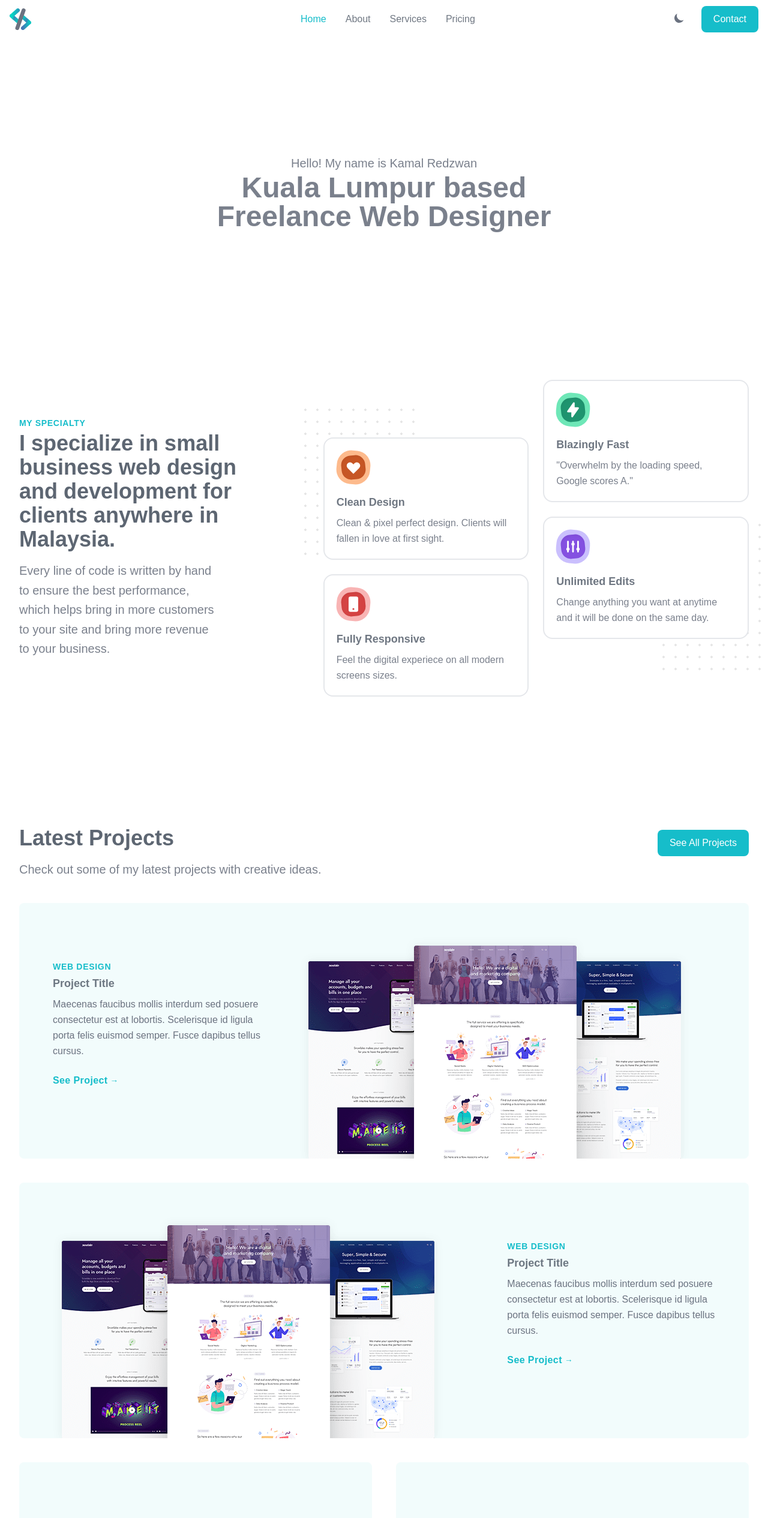
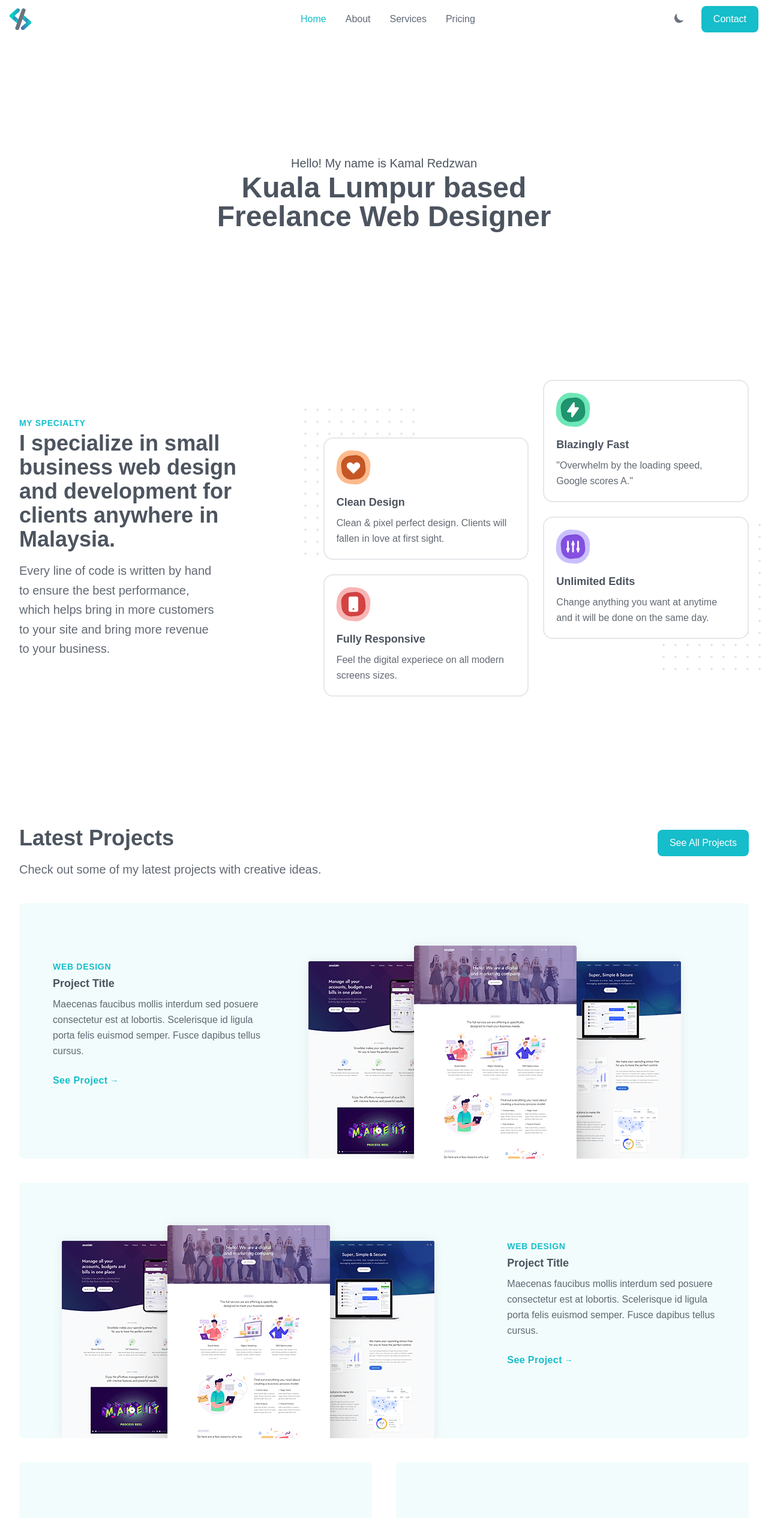
Before and after one commit to kmlrdzwn/tailwind-flowbite, a website: page index.html in a window 1280 px wide. Shown: the top 2530 px of the page at 60% size. Drawn offline with Linux system fonts and the light colour scheme.

Commit message:
Adjust Text Color

```diff
--- a/index.html
+++ b/index.html
@@ -18,8 +18,8 @@
   </head>
   <body>
     <!-- NAVBAR -->
-    <nav class="border-gray-200 bg-white px-4 py-2.5 dark:bg-gray-800">
-      <div class="container md:relative mx-auto flex items-center justify-between">
+    <nav class="border-gray-200 bg-white px-4 py-2.5 dark:bg-gray-800 sm:px-4">
+      <div class="container mx-auto flex flex-wrap items-center justify-between md:relative">
         <!-- LOGO -->
         <a href="/" class="flex items-center">
           <img src="/images/logo.svg" class="h-6 sm:h-9" alt="Kamal Redzwan Logo" />
@@ -45,28 +45,28 @@
           <!-- END: MENU BUTTON -->
 
           <!-- DARK MODE TOGGLE -->
-          <button id="theme-toggle" type="button" class="md:top-0 md:right-[7rem] md:absolute ml-2 rounded-lg p-2.5 text-sm text-gray-500 hover:bg-gray-100 focus:outline-none focus:ring-4 focus:ring-gray-200 dark:text-gray-400 dark:hover:bg-gray-700 dark:focus:ring-gray-700">
+          <button id="theme-toggle" type="button" class="ml-2 rounded-lg p-2.5 text-sm text-gray-500 hover:bg-gray-100 focus:outline-none focus:ring-4 focus:ring-gray-200 dark:text-gray-400 dark:hover:bg-gray-700 dark:focus:ring-gray-700 md:absolute md:top-0 md:right-[7rem]">
             <svg id="theme-toggle-dark-icon" class="hidden h-5 w-5" fill="currentColor" viewBox="0 0 20 20" xmlns="http://www.w3.org/2000/svg"><path d="M17.293 13.293A8 8 0 016.707 2.707a8.001 8.001 0 1010.586 10.586z"></path></svg>
             <svg id="theme-toggle-light-icon" class="hidden h-5 w-5" fill="currentColor" viewBox="0 0 20 20" xmlns="http://www.w3.org/2000/svg"><path d="M10 2a1 1 0 011 1v1a1 1 0 11-2 0V3a1 1 0 011-1zm4 8a4 4 0 11-8 0 4 4 0 018 0zm-.464 4.95l.707.707a1 1 0 001.414-1.414l-.707-.707a1 1 0 00-1.414 1.414zm2.12-10.607a1 1 0 010 1.414l-.706.707a1 1 0 11-1.414-1.414l.707-.707a1 1 0 011.414 0zM17 11a1 1 0 100-2h-1a1 1 0 100 2h1zm-7 4a1 1 0 011 1v1a1 1 0 11-2 0v-1a1 1 0 011-1zM5.05 6.464A1 1 0 106.465 5.05l-.708-.707a1 1 0 00-1.414 1.414l.707.707zm1.414 8.486l-.707.707a1 1 0 01-1.414-1.414l.707-.707a1 1 0 011.414 1.414zM4 11a1 1 0 100-2H3a1 1 0 000 2h1z" fill-rule="evenodd" clip-rule="evenodd"></path></svg>
           </button>
           <!-- END: DARK MODE TOGGLE -->
         </div>
 
-        <div class="ml-[4.5rem] hidden w-full items-center justify-between md:order-1 md:flex md:w-auto" id="mobile-menu">
+        <div class="hidden w-full items-center justify-between md:order-1 md:ml-[4.5rem] md:flex md:w-auto" id="mobile-menu">
           <ul class="mt-4 flex flex-col md:mt-0 md:flex-row md:space-x-8 md:text-sm md:font-medium">
             <!-- NAV ITEMS-->
             <li>
               <a href="#" class="block rounded bg-teal-400 py-2 pr-4 pl-3 text-base text-white dark:text-white md:bg-transparent md:p-0 md:text-teal-400" aria-current="page">Home</a>
             </li>
             <li>
-              <a href="#" class="block border-b border-gray-100 py-2 pr-4 pl-3 text-base text-gray-600/80 hover:bg-gray-50 dark:border-gray-700 dark:text-gray-400 dark:hover:bg-gray-700 dark:hover:text-white md:border-0 md:p-0 md:hover:bg-transparent md:hover:text-teal-400 md:dark:hover:bg-transparent md:dark:hover:text-white">About</a>
+              <a href="#" class="block border-b border-gray-100 py-2 pr-4 pl-3 text-base text-gray-700/80 hover:bg-gray-50 dark:border-gray-700 dark:text-gray-400 dark:hover:bg-gray-700 dark:hover:text-white md:border-0 md:p-0 md:hover:bg-transparent md:hover:text-teal-400 md:dark:hover:bg-transparent md:dark:hover:text-white">About</a>
             </li>
 
             <li>
-              <a href="#" class="block border-b border-gray-100 py-2 pr-4 pl-3 text-base text-gray-600/80 hover:bg-gray-50 dark:border-gray-700 dark:text-gray-400 dark:hover:bg-gray-700 dark:hover:text-white md:border-0 md:p-0 md:hover:bg-transparent md:hover:text-teal-400 md:dark:hover:bg-transparent md:dark:hover:text-white">Services</a>
+              <a href="#" class="block border-b border-gray-100 py-2 pr-4 pl-3 text-base text-gray-700/80 hover:bg-gray-50 dark:border-gray-700 dark:text-gray-400 dark:hover:bg-gray-700 dark:hover:text-white md:border-0 md:p-0 md:hover:bg-transparent md:hover:text-teal-400 md:dark:hover:bg-transparent md:dark:hover:text-white">Services</a>
             </li>
             <li>
-              <a href="#" class="block border-b border-gray-100 py-2 pr-4 pl-3 text-base text-gray-600/80 hover:bg-gray-50 dark:border-gray-700 dark:text-gray-400 dark:hover:bg-gray-700 dark:hover:text-white md:border-0 md:p-0 md:hover:bg-transparent md:hover:text-teal-400 md:dark:hover:bg-transparent md:dark:hover:text-white">Pricing</a>
+              <a href="#" class="block border-b border-gray-100 py-2 pr-4 pl-3 text-base text-gray-700/80 hover:bg-gray-50 dark:border-gray-700 dark:text-gray-400 dark:hover:bg-gray-700 dark:hover:text-white md:border-0 md:p-0 md:hover:bg-transparent md:hover:text-teal-400 md:dark:hover:bg-transparent md:dark:hover:text-white">Pricing</a>
             </li>
             <!-- END: NAV ITEMS-->
           </ul>
@@ -79,9 +79,9 @@
     <section class="dark:bg-gray-800">
       <header class="container relative mx-auto px-4 py-24 lg:px-8 lg:py-48 xl:max-w-7xl">
         <div class="">
-          <h3 class="text-lg font-medium text-gray-500/90 dark:text-gray-300/70 md:mx-auto md:text-center md:text-xl md:leading-relaxed">Hello! My name is Kamal Redzwan</h3>
-          <h2 class="mb-4 w-[70%] text-4xl font-extrabold text-gray-500/90 dark:text-gray-200/80 md:mx-auto md:w-[60%] md:text-center md:text-5xl xl:w-[55%]">Kuala Lumpur based Freelance Web Designer</h2>
-          <!-- <h4 class="mx-auto text-base font-medium text-gray-600/90 dark:text-gray-300/70 md:text-xl md:leading-relaxed lg:w-2/3">I turn ides into beautiful things.</h4> -->
+          <h3 class="text-lg font-medium text-gray-800/80 dark:text-gray-300/70 md:mx-auto md:text-center md:text-xl md:leading-relaxed">Hello! My name is Kamal Redzwan</h3>
+          <h2 class="mb-4 w-[70%] text-4xl font-extrabold text-gray-800/80 dark:text-gray-200/80 md:mx-auto md:w-[60%] md:text-center md:text-5xl xl:w-[55%]">Kuala Lumpur based Freelance Web Designer</h2>
+          <!-- <h4 class="mx-auto text-base font-medium text-gray-700/70 dark:text-gray-300/70 md:text-xl md:leading-relaxed lg:w-2/3">I turn ides into beautiful things.</h4> -->
         </div>
       </header>
     </section>
@@ -96,8 +96,8 @@
             <div class="space-y-10 md:py-12 lg:w-6/12 xl:w-5/12">
               <div>
                 <div class="mb-1 text-sm font-bold uppercase tracking-wider text-teal-400 dark:text-teal-500">My specialty</div>
-                <h2 class="mb-4 w-[77%] text-3xl font-extrabold text-gray-600/90 dark:text-gray-200/80 md:text-4xl lg:w-full">I specialize in small business web design and development for clients anywhere in Malaysia.</h2>
-                <h3 class="w-[77%] text-lg font-medium text-gray-500/90 dark:text-gray-300/70 md:text-xl md:leading-relaxed">Every line of code is written by hand to ensure the best performance, which helps bring in more customers to your site and bring more revenue to your business.</h3>
+                <h2 class="mb-4 w-[77%] text-3xl font-extrabold text-gray-800/80 dark:text-gray-200/80 md:text-4xl lg:w-full">I specialize in small business web design and development for clients anywhere in Malaysia.</h2>
+                <h3 class="w-[77%] text-lg font-medium text-gray-800/70 dark:text-gray-300/70 md:text-xl md:leading-relaxed">Every line of code is written by hand to ensure the best performance, which helps bring in more customers to your site and bring more revenue to your business.</h3>
               </div>
             </div>
             <!-- END: Heading -->
@@ -115,8 +115,8 @@
                       <div class="absolute inset-0 -rotate-6 transform rounded-2xl bg-orange-700 bg-opacity-75 shadow-inner transition duration-200 ease-out group-hover:rotate-2 group-hover:scale-105"></div>
                       <svg fill="currentColor" viewBox="0 0 20 20" xmlns="http://www.w3.org/2000/svg" class="hi-solid hi-adjustments relative inline-block h-7 w-7 transform text-white transition duration-200 ease-out group-hover:scale-110"><path fill-rule="evenodd" d="M3.172 5.172a4 4 0 015.656 0L10 6.343l1.172-1.171a4 4 0 115.656 5.656L10 17.657l-6.828-6.829a4 4 0 010-5.656z" clip-rule="evenodd"></path></svg>
                     </div>
-                    <h4 class="mb-2 text-lg font-bold text-gray-600/80 dark:text-gray-200/80">Clean Design</h4>
-                    <p class="leading-relaxed text-gray-500/90 dark:text-gray-400">Clean & pixel perfect design. Clients will fallen in love at first sight.</p>
+                    <h4 class="mb-2 text-lg font-bold text-gray-800/80 dark:text-gray-200/80">Clean Design</h4>
+                    <p class="leading-relaxed text-gray-800/70 dark:text-gray-400">Clean & pixel perfect design. Clients will fallen in love at first sight.</p>
                   </div>
                   <!-- END CARD -->
 
@@ -129,8 +129,8 @@
                         <path fill-rule="evenodd" d="M7 2a2 2 0 00-2 2v12a2 2 0 002 2h6a2 2 0 002-2V4a2 2 0 00-2-2H7zm3 14a1 1 0 100-2 1 1 0 000 2z" clip-rule="evenodd"></path>
                       </svg>
                     </div>
-                    <h4 class="mb-2 text-lg font-bold text-gray-600/80 dark:text-gray-200/80">Fully Responsive</h4>
-                    <p class="leading-relaxed text-gray-500/90 dark:text-gray-400">Feel the digital experiece on all modern screens sizes.</p>
+                    <h4 class="mb-2 text-lg font-bold text-gray-800/80 dark:text-gray-200/80">Fully Responsive</h4>
+                    <p class="leading-relaxed text-gray-800/70 dark:text-gray-400">Feel the digital experiece on all modern screens sizes.</p>
                   </div>
                   <!-- END CARD -->
                 </div>
@@ -143,8 +143,8 @@
                       <div class="absolute inset-0 -rotate-6 transform rounded-2xl bg-emerald-700 bg-opacity-75 shadow-inner transition duration-200 ease-out group-hover:rotate-2 group-hover:scale-105"></div>
                       <svg fill="currentColor" viewBox="0 0 20 20" xmlns="http://www.w3.org/2000/svg" class="hi-solid hi-globe relative inline-block h-7 w-7 transform text-white transition duration-200 ease-out group-hover:scale-110"><path fill-rule="evenodd" d="M11.3 1.046A1 1 0 0112 2v5h4a1 1 0 01.82 1.573l-7 10A1 1 0 018 18v-5H4a1 1 0 01-.82-1.573l7-10a1 1 0 011.12-.38z" clip-rule="evenodd"></path></svg>
                     </div>
-                    <h4 class="mb-2 text-lg font-bold text-gray-600/80 dark:text-gray-200/80">Blazingly Fast</h4>
-                    <p class="leading-relaxed text-gray-500/90 dark:text-gray-400">"Overwhelm by the loading speed, Google scores A."</p>
+                    <h4 class="mb-2 text-lg font-bold text-gray-800/80 dark:text-gray-200/80">Blazingly Fast</h4>
+                    <p class="leading-relaxed text-gray-800/70 dark:text-gray-400">"Overwhelm by the loading speed, Google scores A."</p>
                   </div>
                   <!-- END CARD -->
 
@@ -155,8 +155,8 @@
                       <div class="absolute inset-0 -rotate-6 transform rounded-2xl bg-purple-700 bg-opacity-75 shadow-inner transition duration-200 ease-out group-hover:rotate-2 group-hover:scale-105"></div>
                       <svg fill="currentColor" viewBox="0 0 20 20" xmlns="http://www.w3.org/2000/svg" class="hi-solid hi-lightning-bolt relative inline-block h-7 w-7 transform text-white transition duration-200 ease-out group-hover:scale-110"><path d="M5 4a1 1 0 00-2 0v7.268a2 2 0 000 3.464V16a1 1 0 102 0v-1.268a2 2 0 000-3.464V4zM11 4a1 1 0 10-2 0v1.268a2 2 0 000 3.464V16a1 1 0 102 0V8.732a2 2 0 000-3.464V4zM16 3a1 1 0 011 1v7.268a2 2 0 010 3.464V16a1 1 0 11-2 0v-1.268a2 2 0 010-3.464V4a1 1 0 011-1z"></path></svg>
                     </div>
-                    <h4 class="mb-2 text-lg font-bold text-gray-600/80 dark:text-gray-200/80">Unlimited Edits</h4>
-                    <p class="leading-relaxed text-gray-500/90 dark:text-gray-400">Change anything you want at anytime and it will be done on the same day.</p>
+                    <h4 class="mb-2 text-lg font-bold text-gray-800/80 dark:text-gray-200/80">Unlimited Edits</h4>
+                    <p class="leading-relaxed text-gray-800/70 dark:text-gray-400">Change anything you want at anytime and it will be done on the same day.</p>
                   </div>
                   <!-- END CARD -->
                 </div>
@@ -176,8 +176,8 @@
       <div class="container mx-auto px-4 py-16 lg:px-8 lg:pb-20 lg:pt-10 xl:max-w-7xl">
         <div class="mb-10 mt-16 flex flex-col space-y-8 lg:flex-row lg:items-center lg:justify-between lg:space-y-0">
           <div class="md:pt-8 lg:w-9/12">
-            <h2 class="mb-4 text-3xl font-extrabold text-gray-600/90 dark:text-gray-200/80 md:text-4xl">Latest Projects</h2>
-            <p class="text-lg font-medium text-gray-500/90 dark:text-gray-300/70 md:text-xl md:leading-relaxed">Check out some of my latest projects with creative ideas.</p>
+            <h2 class="mb-4 text-3xl font-extrabold text-gray-800/80 dark:text-gray-200/80 md:text-4xl">Latest Projects</h2>
+            <p class="text-lg font-medium text-gray-800/70 dark:text-gray-300/70 md:text-xl md:leading-relaxed">Check out some of my latest projects with creative ideas.</p>
           </div>
           <div>
             <button type="button" class="rounded-lg bg-teal-400 px-5 py-2.5 text-center text-base font-medium text-white hover:bg-teal-600 focus:outline-none focus:ring-4 focus:ring-teal-300 dark:bg-teal-600 dark:hover:bg-teal-400 dark:focus:ring-teal-600">See All Projects</button>
@@ -191,8 +191,8 @@
             <div class="flex flex-wrap lg:flex-nowrap">
               <div class="mb-10 justify-start lg:w-1/3 xl:mt-10">
                 <div class="mb-1 text-sm font-bold uppercase tracking-wider text-teal-400 dark:text-teal-500">Web Design</div>
-                <h3 class="mb-2 text-lg font-bold text-gray-600/80 dark:text-gray-200/80">Project Title</h3>
-                <p class="mb-6 leading-relaxed text-gray-500 dark:text-gray-400">Maecenas faucibus mollis interdum sed posuere consectetur est at lobortis. Scelerisque id ligula porta felis euismod semper. Fusce dapibus tellus cursus.</p>
+                <h3 class="mb-2 text-lg font-bold text-gray-800/80 dark:text-gray-200/80">Project Title</h3>
+                <p class="mb-6 leading-relaxed text-gray-800/70 dark:text-gray-400">Maecenas faucibus mollis interdum sed posuere consectetur est at lobortis. Scelerisque id ligula porta felis euismod semper. Fusce dapibus tellus cursus.</p>
                 <a href="#" class="hover more font-bold tracking-wide text-teal-400">See Project</a>
               </div>
               <div class="justify-end lg:ml-16 lg:w-2/3">
@@ -211,8 +211,8 @@
             <div class="flex flex-wrap lg:flex-nowrap">
               <div class="mb-10 justify-end lg:order-2 lg:w-1/3 xl:mt-10">
                 <div class="mb-1 text-sm font-bold uppercase tracking-wider text-teal-400 dark:text-teal-500">Web Design</div>
-                <h3 class="mb-2 text-lg font-bold text-gray-600/80 dark:text-gray-200/80">Project Title</h3>
-                <p class="mb-6 leading-relaxed text-gray-500 dark:text-gray-400">Maecenas faucibus mollis interdum sed posuere consectetur est at lobortis. Scelerisque id ligula porta felis euismod semper. Fusce dapibus tellus cursus.</p>
+                <h3 class="mb-2 text-lg font-bold text-gray-800/80 dark:text-gray-200/80">Project Title</h3>
+                <p class="mb-6 leading-relaxed text-gray-800/70 dark:text-gray-400">Maecenas faucibus mollis interdum sed posuere consectetur est at lobortis. Scelerisque id ligula porta felis euismod semper. Fusce dapibus tellus cursus.</p>
                 <a href="#" class="hover more font-bold tracking-wide text-teal-400">See Project</a>
               </div>
               <div class="justify-start lg:mr-16 lg:w-2/3">
@@ -232,8 +232,8 @@
               <div class="flex flex-wrap">
                 <div class="mb-10 xl:mt-10">
                   <div class="mb-1 text-sm font-bold uppercase tracking-wider text-teal-400 dark:text-teal-500">Web Design</div>
-                  <h3 class="mb-2 text-lg font-bold text-gray-600/80 dark:text-gray-200/80">Project Title</h3>
-                  <p class="mb-6 leading-relaxed text-gray-500 dark:text-gray-400">Maecenas faucibus mollis interdum sed posuere consectetur est at lobortis. Scelerisque id ligula porta felis euismod semper. Fusce dapibus tellus cursus.</p>
+                  <h3 class="mb-2 text-lg font-bold text-gray-800/80 dark:text-gray-200/80">Project Title</h3>
+                  <p class="mb-6 leading-relaxed text-gray-800/70 dark:text-gray-400">Maecenas faucibus mollis interdum sed posuere consectetur est at lobortis. Scelerisque id ligula porta felis euismod semper. Fusce dapibus tellus cursus.</p>
                   <a href="#" class="hover more font-bold tracking-wide text-teal-400">See Project</a>
                 </div>
                 <div>
@@ -252,8 +252,8 @@
               <div class="flex flex-wrap">
                 <div class="mb-10 xl:mt-10">
                   <div class="mb-1 text-sm font-bold uppercase tracking-wider text-teal-400 dark:text-teal-500">Web Design</div>
-                  <h3 class="mb-2 text-lg font-bold text-gray-600/80 dark:text-gray-200/80">Project Title</h3>
-                  <p class="mb-6 leading-relaxed text-gray-500 dark:text-gray-400">Maecenas faucibus mollis interdum sed posuere consectetur est at lobortis. Scelerisque id ligula porta felis euismod semper. Fusce dapibus tellus cursus.</p>
+                  <h3 class="mb-2 text-lg font-bold text-gray-800/80 dark:text-gray-200/80">Project Title</h3>
+                  <p class="mb-6 leading-relaxed text-gray-800/70 dark:text-gray-400">Maecenas faucibus mollis interdum sed posuere consectetur est at lobortis. Scelerisque id ligula porta felis euismod semper. Fusce dapibus tellus cursus.</p>
                   <a href="#" class="hover more font-bold tracking-wide text-teal-400">See Project</a>
                 </div>
                 <div>
@@ -292,31 +292,31 @@
             <rect width="404" height="404" fill="url(#85737c0e-0916-41d7-917f-596dc7edfa27)" />
           </svg>
           <div class="text-center">
-            <h2 class="mb-4 text-3xl font-extrabold text-gray-600/90 dark:text-gray-200/80 md:text-4xl lg:w-full">Like what you see?</h2>
-            <p class="text-lg font-medium text-gray-500 dark:text-gray-300/70 md:text-xl md:leading-relaxed">Nullam risus blandit ac aliquam justo ipsum. Quam mauris volutpat massa dictumst amet. Sapien tortor lacus arcu.</p>
+            <h2 class="mb-4 text-3xl font-extrabold text-gray-700/70 dark:text-gray-200/80 md:text-4xl lg:w-full">Like what you see?</h2>
+            <p class="text-lg font-medium text-gray-700/70 dark:text-gray-300/70 md:text-xl md:leading-relaxed">Nullam risus blandit ac aliquam justo ipsum. Quam mauris volutpat massa dictumst amet. Sapien tortor lacus arcu.</p>
           </div>
           <div class="mt-12">
             <form action="#" method="POST" class="grid gap-y-6">
               <div class="sm:col-span-2">
-                <label for="first-name" class="mb-2 block text-sm font-medium text-gray-600/90 dark:text-gray-300/70">Your Name</label>
+                <label for="first-name" class="mb-2 block text-sm font-medium text-gray-700/70 dark:text-gray-300/70">Your Name</label>
                 <div class="mt-1">
                   <input type="text" name="first-name" id="first-name" autocomplete="given-name" class="block w-full rounded-lg border border-gray-300 bg-gray-50 p-2.5 text-sm text-gray-900 placeholder:text-gray-400 focus:border-teal-500 focus:ring-teal-500 dark:border-gray-600 dark:bg-gray-700 dark:text-white dark:placeholder-gray-400 dark:focus:border-teal-500 dark:focus:ring-teal-500" placeholder="Ali bin Abu" />
                 </div>
               </div>
               <div class="sm:col-span-2">
-                <label for="email" class="mb-2 block text-sm font-medium text-gray-600/90 dark:text-gray-300/70">E-mail</label>
+                <label for="email" class="mb-2 block text-sm font-medium text-gray-700/70 dark:text-gray-300/70">E-mail</label>
                 <div class="mt-1">
                   <input id="email" name="email" type="email" autocomplete="email" class="block w-full rounded-lg border border-gray-300 bg-gray-50 p-2.5 text-sm text-gray-900 placeholder:text-gray-400 focus:border-teal-500 focus:ring-teal-500 dark:border-gray-600 dark:bg-gray-700 dark:text-white dark:placeholder-gray-400 dark:focus:border-teal-500 dark:focus:ring-teal-500" placeholder="youremail@gmail.com" />
                 </div>
               </div>
               <div class="sm:col-span-2">
-                <label for="phone-number" class="mb-2 block text-sm font-medium text-gray-600/90 dark:text-gray-300/70">Phone No.</label>
+                <label for="phone-number" class="mb-2 block text-sm font-medium text-gray-700/70 dark:text-gray-300/70">Phone No.</label>
                 <div class="relative mt-1 rounded-md shadow-sm">
                   <input type="text" name="phone-number" id="phone-number" autocomplete="tel" class="block w-full rounded-lg border border-gray-300 bg-gray-50 p-2.5 text-sm text-gray-900 placeholder:text-gray-400 focus:border-teal-500 focus:ring-teal-500 dark:border-gray-600 dark:bg-gray-700 dark:text-white dark:placeholder-gray-400 dark:focus:border-teal-500 dark:focus:ring-teal-500" placeholder="(+60) 12 345 6789" />
                 </div>
               </div>
               <div class="sm:col-span-2">
-                <label for="message" class="mb-2 block text-sm font-medium text-gray-600/90 dark:text-gray-300/70">Message</label>
+                <label for="message" class="mb-2 block text-sm font-medium text-gray-700/70 dark:text-gray-300/70">Message</label>
                 <div class="mt-1">
                   <textarea id="message" name="message" rows="4" class="block w-full rounded-lg border border-gray-300 bg-gray-50 p-2.5 text-sm text-gray-900 placeholder:text-gray-400 focus:border-teal-500 focus:ring-teal-500 dark:border-gray-600 dark:bg-gray-700 dark:text-white dark:placeholder-gray-400 dark:focus:border-teal-500 dark:focus:ring-teal-500" placeholder="Let's go for a drink!"></textarea>
                 </div>
@@ -388,8 +388,10 @@
             </svg>
           </a>
         </div>
-        <p class="mt-8 text-center text-base text-gray-400">&copy; 2022 Kamalredzwan.com. <br/>
-          All rights reserved.</p>
+        <p class="mt-8 text-center text-base text-gray-400">
+          &copy; 2022 Kamalredzwan.com. <br />
+          All rights reserved.
+        </p>
       </div>
     </footer>
     <!-- END: FOOTER -->
```
Also changed, not shown: style.css.
